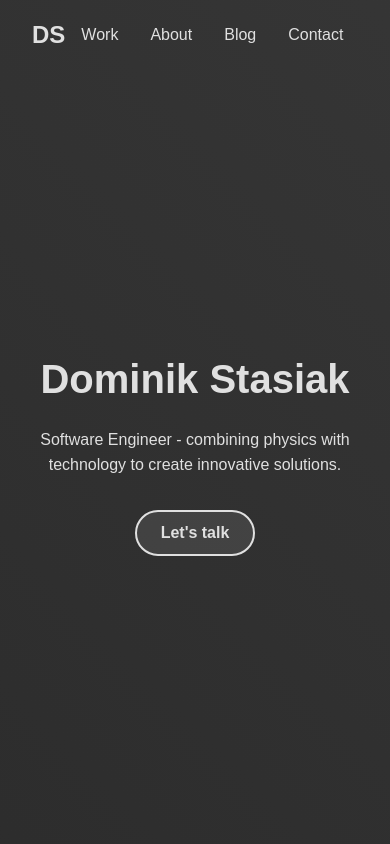
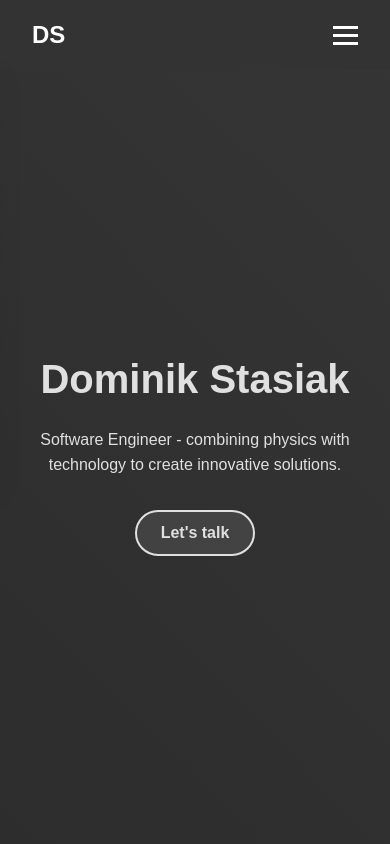
Before and after one commit to dominikstas/home, an Astro site in the folder astro/: page / in a window 390 px wide. Shown: the top 844 px of the page. Built offline with nearby package versions, Linux system fonts and the light colour scheme; Astro itself is replaced by a stand-in of ours.

Commit message:
hamburger nav

```diff
--- /dev/null
+++ b/astro/src/components/Navbar.astro
@@ -0,0 +1,117 @@
+---
+---
+
+<nav class="navbar">
+    <div class="navbar-container">
+      <a href="#" class="logo">DS</a>
+      <input type="checkbox" id="hamburger" class="hamburger-checkbox">
+      <label for="hamburger" class="hamburger-label">
+        <span></span>
+        <span></span>
+        <span></span>
+      </label>
+      <ul class="nav-menu">
+        <li class="nav-item">
+          <a href="#" class="nav-link">About</a>
+        </li>
+        <li class="nav-item">
+          <a href="#" class="nav-link">Services</a>
+        </li>
+        <li class="nav-item">
+            <a href="#" class="nav-link">Services</a>
+          </li>
+        <li class="nav-item">
+          <a href="#" class="nav-link">Contact</a>
+        </li>
+      </ul>
+    </div>
+  </nav>
+
+  <style>
+    .navbar {
+      background-color: #333;
+      position: fixed;
+      top: 0;
+      left: 0;
+      right: 0;
+      transition: background-color 0.3s ease;
+    }
+    .navbar-container {
+      display: flex;
+      justify-content: space-between;
+      align-items: center;
+      padding: 1rem 2rem;
+      max-width: 1200px;
+      margin: 0 auto;
+    }
+    .logo {
+      color: #fff;
+      text-decoration: none;
+      font-size: 1.5rem;
+      font-weight: bold;
+    }
+    .nav-menu {
+      display: flex;
+      list-style: none;
+      margin: 0;
+      padding: 0;
+    }
+    .nav-item {
+      margin-left: 2rem;
+    }
+    .nav-link {
+      color: #fff;
+      text-decoration: none;
+      font-size: 1rem;
+      transition: color 0.3s ease;
+    }
+    .nav-link:hover {
+      color: #ddd;
+    }
+    .hamburger-label {
+      display: none;
+      cursor: pointer;
+    }
+    .hamburger-label span {
+      display: block;
+      width: 25px;
+      height: 3px;
+      background-color: #fff;
+      margin: 5px 0;
+      transition: 0.4s;
+    }
+    .hamburger-checkbox {
+      display: none;
+    }
+    @media screen and (max-width: 768px) {
+      .nav-menu {
+        position: fixed;
+        left: -100%;
+        top: 4rem;
+        flex-direction: column;
+        background-color: #333;
+        width: 100%;
+        text-align: center;
+        transition: 0.3s;
+        box-shadow: 0 10px 27px rgba(0, 0, 0, 0.05);
+      }
+      .nav-item {
+        margin: 2.5rem 0;
+      }
+      .hamburger-label {
+        display: block;
+      }
+      .hamburger-checkbox:checked ~ .nav-menu {
+        left: 0;
+      }
+      .hamburger-checkbox:checked + .hamburger-label span:nth-child(1) {
+        transform: rotate(-45deg) translate(-5px, 6px);
+      }
+      .hamburger-checkbox:checked + .hamburger-label span:nth-child(2) {
+        opacity: 0;
+      }
+      .hamburger-checkbox:checked + .hamburger-label span:nth-child(3) {
+        transform: rotate(45deg) translate(-5px, -6px);
+      }
+    }
+  </style>
--- a/astro/src/components/Navbar.jsx
+++ /dev/null
@@ -1,157 +0,0 @@
-'use client'
-import React, { useState, useEffect } from 'react';
-
-const Navbar = () => {
-  const [isMenuOpen, setIsMenuOpen] = useState(false);
-  const [isScrolled, setIsScrolled] = useState(false);
-
-  useEffect(() => {
-    const handleScroll = () => {
-      setIsScrolled(window.scrollY > 20);
-    };
-    window.addEventListener('scroll', handleScroll);
-    return () => window.removeEventListener('scroll', handleScroll);
-  }, []);
-
-  return (
-    <nav style={{
-      ...styles.nav,
-      backgroundColor: isScrolled ? 'rgba(18, 18, 18, 0.8)' : 'transparent',
-      boxShadow: isScrolled ? '0 2px 10px rgba(0, 0, 0, 0.1)' : 'none',
-    }}>
-      <div style={styles.container}>
-        <a href="/" style={styles.logo}>DS</a>
-        <div style={styles.menuIcon} onClick={() => setIsMenuOpen(!isMenuOpen)}>
-          <div style={{...styles.menuBar, transform: isMenuOpen ? 'rotate(45deg) translate(5px, 5px)' : 'none'}}></div>
-          <div style={{...styles.menuBar, opacity: isMenuOpen ? 0 : 1}}></div>
-          <div style={{...styles.menuBar, transform: isMenuOpen ? 'rotate(-45deg) translate(7px, -6px)' : 'none'}}></div>
-        </div>
-        <ul style={{
-          ...styles.navItems,
-          ...styles.desktopMenu,
-        }}>
-          {['Work', 'About', 'Blog', 'Contact'].map((item) => (
-            <li key={item} style={styles.navItem}>
-              <a href={`#${item.toLowerCase()}`} style={styles.navLink}>{item}</a>
-            </li>
-          ))}
-        </ul>
-      </div>
-      {isMenuOpen && (
-        <ul style={styles.mobileMenu}>
-          {['Work', 'About', 'Blog', 'Contact'].map((item) => (
-            <li key={item} style={styles.mobileNavItem}>
-              <a
-                href={`#${item.toLowerCase()}`}
-                style={styles.mobileNavLink}
-                onClick={() => setIsMenuOpen(false)}
-              >
-                {item}
-              </a>
-            </li>
-          ))}
-        </ul>
-      )}
-    </nav>
-  );
-};
-
-const styles = {
-  nav: {
-    position: 'fixed',
-    top: 0,
-    left: 0,
-    right: 0,
-    transition: 'background-color 0.3s ease, box-shadow 0.3s ease',
-    zIndex: 1000,
-  },
-  container: {
-    display: 'flex',
-    justifyContent: 'space-between',
-    alignItems: 'center',
-    padding: '1rem 2rem',
-    maxWidth: '1200px',
-    margin: '0 auto',
-  },
-  logo: {
-    fontSize: '1.5rem',
-    fontWeight: 'bold',
-    color: '#e0e0e0',
-    textDecoration: 'none',
-  },
-  menuIcon: {
-    display: 'none',
-    flexDirection: 'column',
-    justifyContent: 'space-around',
-    width: '2rem',
-    height: '2rem',
-    background: 'transparent',
-    border: 'none',
-    cursor: 'pointer',
-    padding: 0,
-    zIndex: 10,
-    '@media (max-width: 768px)': {
-      display: 'flex',
-    },
-  },
-  menuBar: {
-    width: '2rem',
-    height: '0.25rem',
-    background: '#e0e0e0',
-    borderRadius: '10px',
-    transition: 'all 0.3s linear',
-    transformOrigin: '1px',
-  },
-  navItems: {
-    display: 'flex',
-    listStyle: 'none',
-    margin: 0,
-    padding: 0,
-  },
-  desktopMenu: {
-    '@media (max-width: 768px)': {
-      display: 'none',
-    },
-  },
-  navItem: {
-    margin: '0 1rem',
-  },
-  navLink: {
-    color: '#e0e0e0',
-    textDecoration: 'none',
-    fontSize: '1rem',
-    transition: 'color 0.3s ease',
-    ':hover': {
-      color: '#ffffff',
-    },
-  },
-  mobileMenu: {
-    display: 'flex',
-    flexDirection: 'column',
-    justifyContent: 'center',
-    backgroundColor: 'rgba(18, 18, 18, 0.95)',
-    height: '100vh',
-    textAlign: 'center',
-    padding: '2rem',
-    position: 'absolute',
-    top: 0,
-    left: 0,
-    right: 0,
-    transition: 'transform 0.3s ease-in-out',
-    listStyle: 'none',
-  },
-  mobileNavItem: {
-    margin: '2rem 0',
-  },
-  mobileNavLink: {
-    fontSize: '1.5rem',
-    color: '#e0e0e0',
-    textDecoration: 'none',
-    transition: 'color 0.3s ease',
-    ':hover': {
-      color: '#ffffff',
-    },
-  },
-};
-
-export default Navbar;
--- a/astro/src/pages/index.astro
+++ b/astro/src/pages/index.astro
@@ -1,6 +1,6 @@
 ---
 import HeroComponent from '../components/HeroComponent';
-import Navbar from '../components/Navbar';
+import Navbar from '../components/Navbar.astro';
 ---
 
 
```
